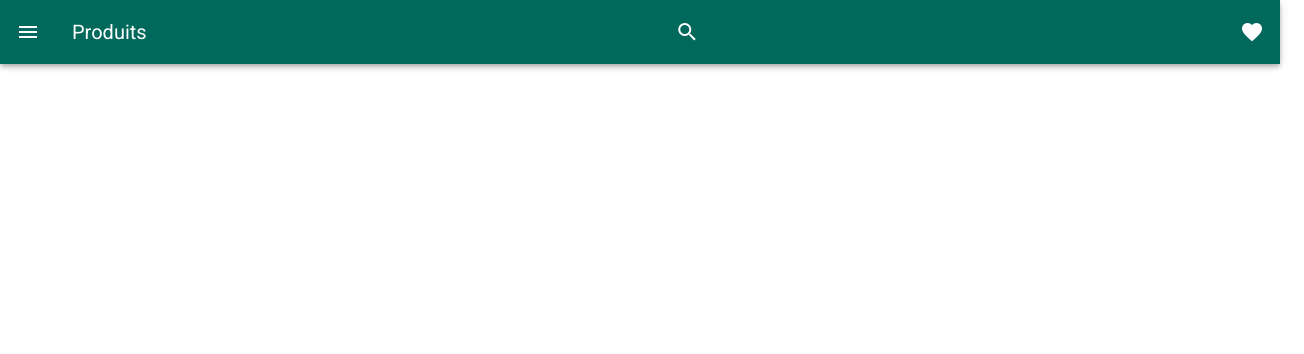
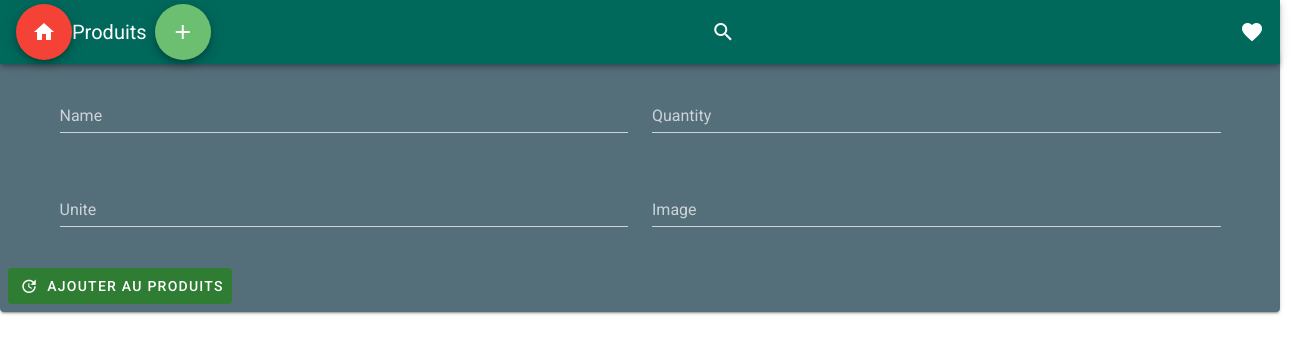
Before and after one commit to mohammed-allou/kitchen-frontend, a Vue app: page /#/Ajouter in a window 1280 px wide. Shown: the top 354 px of the page, 1304 px wide, since content can reach past the window. Built offline with nearby package versions, Linux system fonts and the light colour scheme; no server answers.

Commit message:
a completé

```diff
--- a/src/App.vue
+++ b/src/App.vue
@@ -5,6 +5,14 @@
 
       <v-toolbar-title>Produits</v-toolbar-title>
 
+         <template>
+        <v-btn router to="/" color="red" dark big absolute botton left fab>
+          <v-icon>mdi-home</v-icon>
+        </v-btn>
+      </template>
+
+      <v-btn class="mx-2" fab color="success" router to="/Ajouter"><v-icon>mdi-plus</v-icon></v-btn
+      >
       <v-spacer></v-spacer>
 
       <v-btn icon>
--- /dev/null
+++ b/src/components/Ajouter.vue
@@ -0,0 +1,142 @@
+<template>
+  <v-card color="blue-grey darken-1" dark :loading="isUpdating">
+    <template v-slot:progress>
+      <v-progress-linear
+        absolute
+        color="green lighten-3"
+        height="4"
+        indeterminate
+      ></v-progress-linear>
+    </template>
+    <!-- <v-img
+      height="200"
+      src="https://cdn.vuetifyjs.com/images/cards/dark-beach.jpg"
+    > -->
+    <v-row>
+      <!-- <v-col class="text-right" cols="12">
+          <v-menu bottom left transition="slide-y-transition">
+            <template v-slot:activator="{ on, attrs }">
+              <v-btn icon v-bind="attrs" v-on="on">
+                <v-icon>mdi-dots-vertical</v-icon>
+              </v-btn>
+            </template>
+            <v-list>
+              <v-list-item @click="isUpdating = true">
+                <v-list-item-action>
+                  <v-icon>mdi-cog</v-icon>
+                </v-list-item-action>
+              </v-list-item>
+            </v-list>
+          </v-menu>
+        </v-col> -->
+
+      <v-row class="pa-4" align="center" justify="center">
+        <v-col class="text-center">
+          <h3 class="headline">
+            {{ product.name }}
+          </h3>
+          <span class="grey--text text--lighten-1"
+            >{{ product.quantity }} {{ product.unite }}
+          </span>
+        </v-col>
+      </v-row>
+    </v-row>
+    <!-- </v-img> -->
+    <v-form @submit.prevent="createProduct" method="post">
+      <v-container>
+        <v-row>
+          <v-col cols="12" md="6">
+            <v-text-field label="Name" :disabled="isUpdating"  :rules="rules" hide-details="auto"
+              ><input
+                placeholder="name"
+                v-model="product.name"
+                color="blue-grey lighten-2"
+            /></v-text-field>
+          </v-col>
+          <v-col cols="12" md="6">
+            <v-text-field label="Quantity" :disabled="isUpdating"
+              ><input
+                placeholder="quantity"
+                v-model="product.quantity"
+                filled
+                color="blue-grey lighten-2"
+            /></v-text-field>
+          </v-col>
+
+          <v-col cols="12" md="6">
+            <v-text-field label="Unite" :disabled="isUpdating"
+              ><input
+                placeholder="unite"
+                v-model="product.unite"
+                filled
+                color="blue-grey lighten-2"
+            /></v-text-field>
+          </v-col>
+          <v-col cols="12" md="6">
+            <v-text-field label="Image" :disabled="isUpdating">
+              <input
+                placeholder="image"
+                v-model="product.image"
+                filled
+                color="blue-grey lighten-2"
+            /></v-text-field>
+          </v-col>
+        </v-row>
+      </v-container>
+    </v-form>
+
+    <v-card-actions>
+      <v-btn
+        :loading="isUpdating"
+        color="green darken-3"
+        depressed
+        @click="isUpdating = true"
+      >
+        <v-icon left> mdi-update </v-icon>
+        Ajouter au produits
+      </v-btn>
+    </v-card-actions>
+  </v-card>
+</template>
+<script>
+import { mapState } from "vuex";
+
+export default {
+  name: "Ajouter",
+  data() {
+    return {
+      isUpdating: false,
+      rules: [
+        (value) => !!value || "Required.",
+        (value) => (value && value.length >= 3) || "Min 3 characters",
+      ],
+      product: {
+        id: null,
+        name: "",
+        quantity: "",
+        unite: "",
+        img: "",
+      },
+    };
+  },
+
+  watch: {
+    isUpdating(val) {
+      if (val) {
+        setTimeout(() => (this.isUpdating = false), 3000);
+      }
+    },
+  },
+
+  methods: {},
+  computed: {
+    ...mapState(["products", "isError", "error"]),
+  },
+  mounted() {
+    this.$store.dispatch("createProduct");
+  },
+};
+</script>
+
+<style>
+</style>
--- a/src/components/products.vue
+++ b/src/components/products.vue
@@ -6,14 +6,25 @@
     <v-timeline-item v-else v-for="product in products" :key="product.id">
       <v-card class="elevation-5 mx-auto" max-width="360">
         <v-img height="200px" contain :src="product.img"></v-img>
-
         <v-card-title class="headline">{{ product.name }}</v-card-title>
-
         <v-card-text>
           <div class="my-4 subtitle-1">
             Quantité Restante : {{ product.quantity }} {{ product.unite }}
           </div>
         </v-card-text>
+        <v-simple-table class="mt-5">
+          <template v-slot:default>
+            <thead>
+              <td>
+                <v-btn class="pink" dark @click="productEdit(product.id)"
+                  ><v-icon>mdi-pencil</v-icon></v-btn>
+                <v-spacer></v-spacer>
+                <v-btn class="error" dark @click="productDelete(product.id)"
+                  ><v-icon>mdi-delete</v-icon></v-btn>
+              </td>
+            </thead>
+          </template>
+        </v-simple-table>
       </v-card>
     </v-timeline-item>
   </v-timeline>
--- a/src/router/index.js
+++ b/src/router/index.js
@@ -1,6 +1,7 @@
 import Vue from 'vue'
 import VueRouter from 'vue-router'
 import products from '../components/products'
+import Ajouter from '../components/Ajouter'
 Vue.use(VueRouter)
 
 const routes = [
@@ -9,6 +10,12 @@ const routes = [
     name: 'products',
     component: products
   },
+
+  {
+    path: '/Ajouter',
+    name: 'Ajouter',
+    component: Ajouter
+  },
 ]
 
 const router = new VueRouter({
--- a/src/store.js
+++ b/src/store.js
@@ -30,10 +30,21 @@ const store = new Vuex.Store({
                 .catch(error => {
                     commit('SET_ERROR', error)
                 })
-        }
+        },
+        createProduct({ commit }) {
+            axios
+                .post(`${URL_API_PRODUCT}/products`)
+                .then(response => {
+                    let products = response.data
+                    commit('SET_PRODUCTS', products)
+                })
+                .catch(error => {
+                    commit('SET_ERROR', error)
+                })
+
+        },
+        productEdit(){},
+        productDelete(){}
     },
-
-
-
 })
 export default store
```
